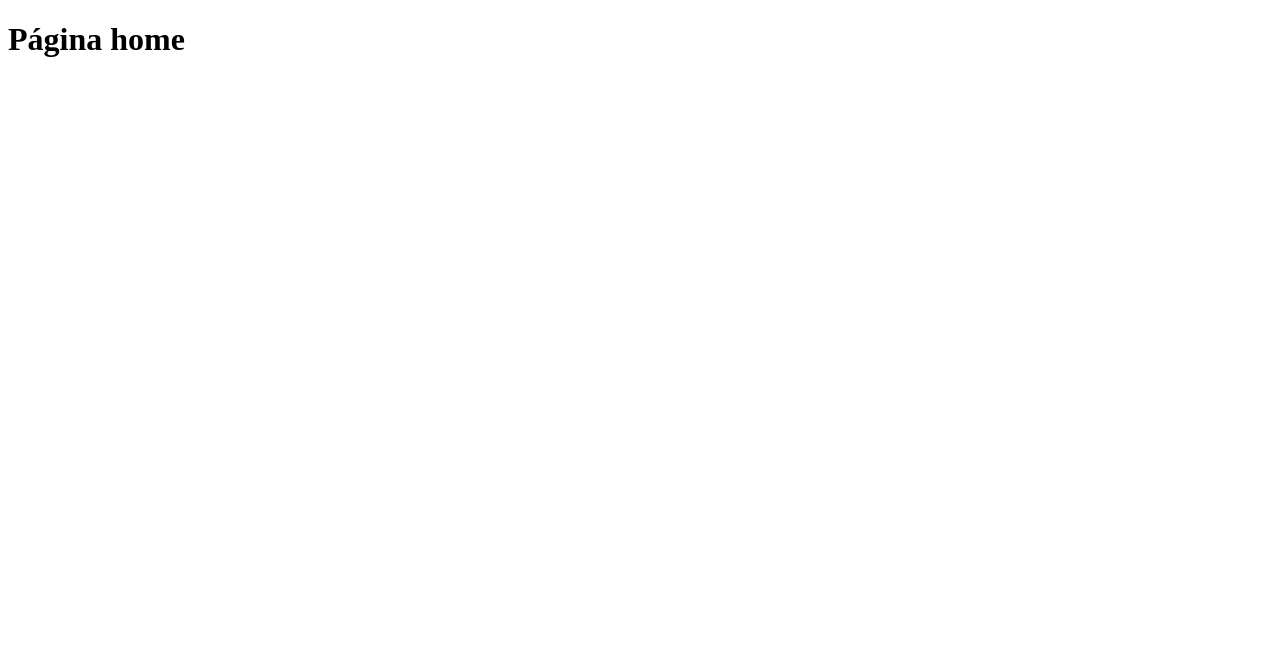
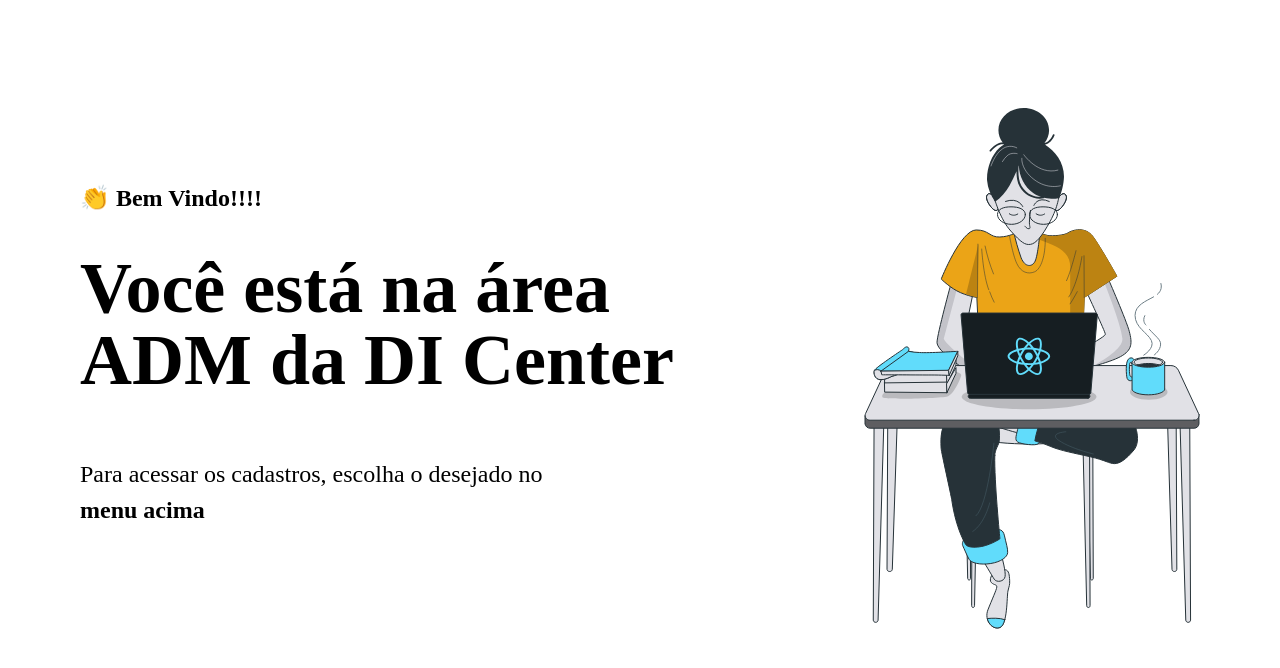
Before and after one commit to cesarfabri/app-next-chakra, a Next.js app: page / in a window 1280 px wide. Shown: the top 668 px of the page. Built offline with nearby package versions, Linux system fonts and the light colour scheme.

Commit message:
partial implementation of the main page

```diff
--- a/src/pages/clients/index.tsx
+++ /dev/null
@@ -1,5 +0,0 @@
-export default function Clients(){
-    return(
-        <h1>Página de clientes</h1>
-    )
-}
--- /dev/null
+++ b/src/pages/home.module.scss
@@ -0,0 +1,41 @@
+.contentContainer {
+  max-width: 1120px;
+  margin: 0 auto;
+  padding: 0 2rem;
+  height: calc(100vh - 5rem);
+
+  display: flex;
+  align-items: center;
+  justify-content: space-between;
+}
+
+.hero {
+  max-width: 600px;
+
+  > span {
+    font-size: 1.5rem;
+    font-weight: bold;
+  }
+
+  h1 {
+    font-size: 4.5rem;
+    line-height: 4.5rem;
+    font-weight: 900;
+    margin-top: 2.5rem;
+
+    span {
+      color: var(--cyan-500);
+    }
+  }
+
+  p {
+    font-size: 1.5rem;
+    line-height: 2.25rem;
+    margin-top: 1.5rem;
+
+    span {
+      color: var(--cyan-500);
+      font-weight: bold;
+    }
+  }
+}
--- a/src/pages/index.tsx
+++ b/src/pages/index.tsx
@@ -1,5 +1,8 @@
 import type { NextPage } from 'next'
 import Head from 'next/head';
+import Image from 'next/image'
+import styles from './home.module.scss';
+import girlWork from '../../public/images/avatar.svg'
 
 const Home: NextPage = () => {
   return (
@@ -7,9 +10,17 @@ const Home: NextPage = () => {
       <Head>
         <title>DI Adm</title>
       </Head>
-      <h1>
-        Página home
-      </h1>
+      <main className={styles.contentContainer}>
+        <section className={styles.hero}>
+          <span>👏 Bem Vindo!!!! </span>
+          <h1>Você está na área <span>ADM</span> da DI Center</h1>
+          <p>Para acessar os cadastros, escolha o desejado no <br />
+            <span>menu acima</span>
+          </p>
+        </section>
+
+        <Image src={girlWork} alt="Girl working" objectFit='contain'/>
+      </main>
     </>
   )
 }
```
